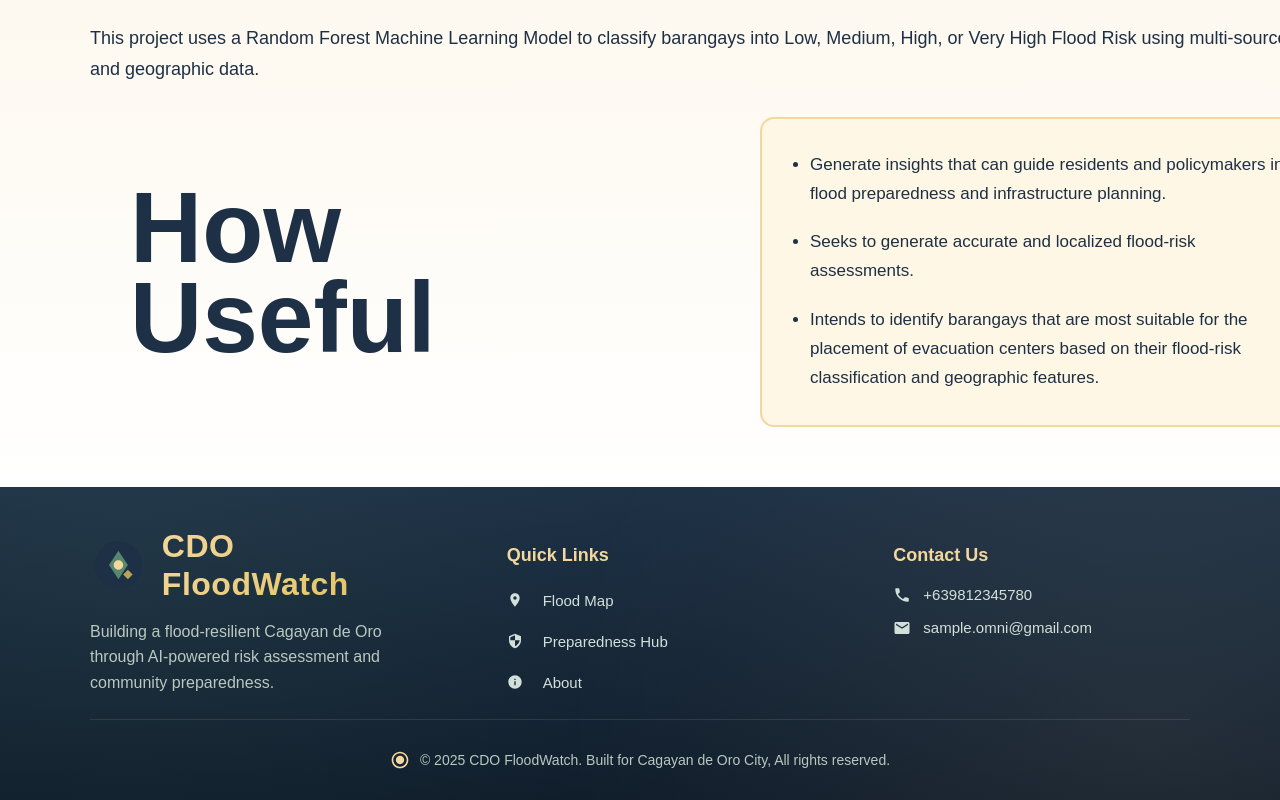
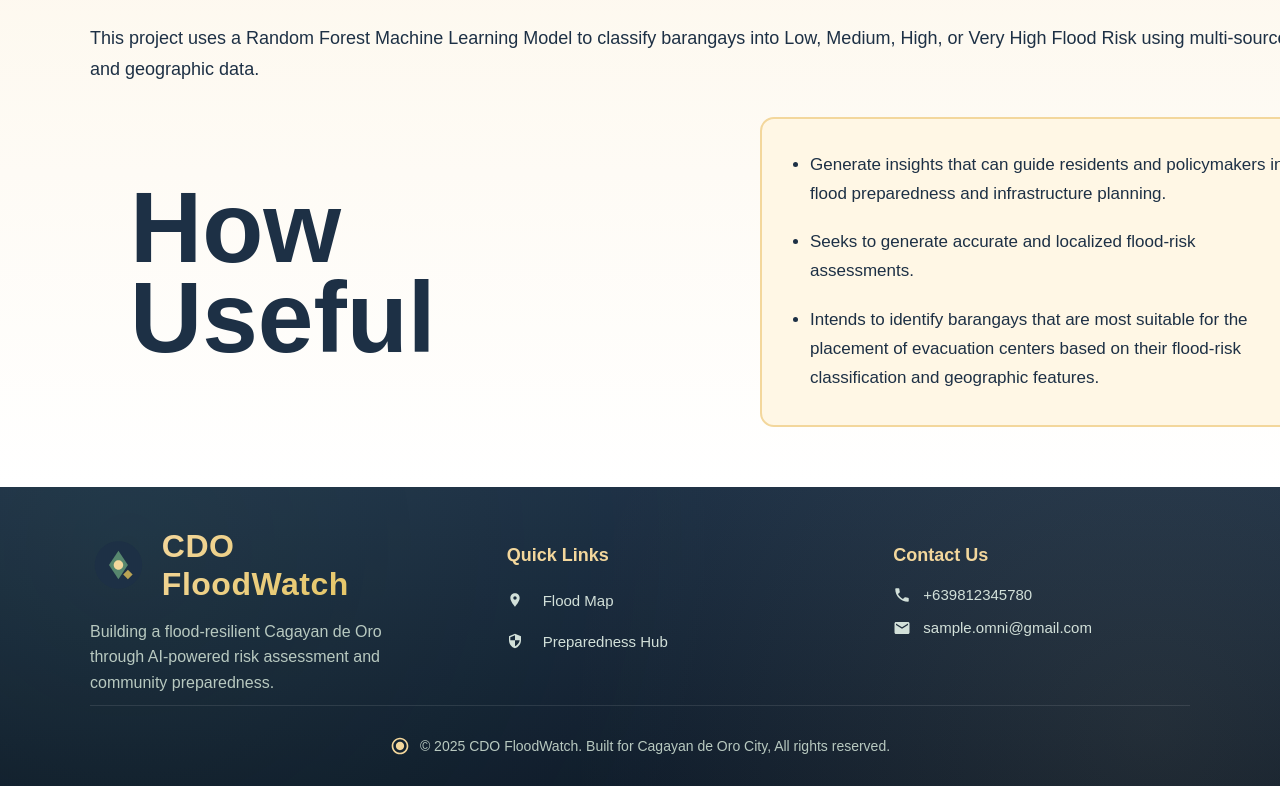
Before and after one commit to graeselah-scythe/floodmap, a React (Create React App) app: page /home in a window 1280 px wide. Shown: the part 1630-2430 px from the top of the page. Built offline with nearby package versions, Linux system fonts and the light colour scheme.

Commit message:
about removed

```diff
--- a/src/components/common/Footer.jsx
+++ b/src/components/common/Footer.jsx
@@ -64,17 +64,6 @@ const Footer = () => {
                   Preparedness Hub
                 </Link>
               </li>
-              <li>
-                <Link to="/about" className="footer-link">
-                  <svg width="16" height="16" viewBox="0 0 24 24" fill="none">
-                    <path
-                      d="M12 2C6.48 2 2 6.48 2 12C2 17.52 6.48 22 12 22C17.52 22 22 17.52 22 12C22 6.48 17.52 2 12 2ZM13 17H11V11H13V17ZM13 9H11V7H13V9Z"
-                      fill="#D2E0D9"
-                    />
-                  </svg>
-                  About
-                </Link>
-              </li>
             </ul>
           </div>
 
```
